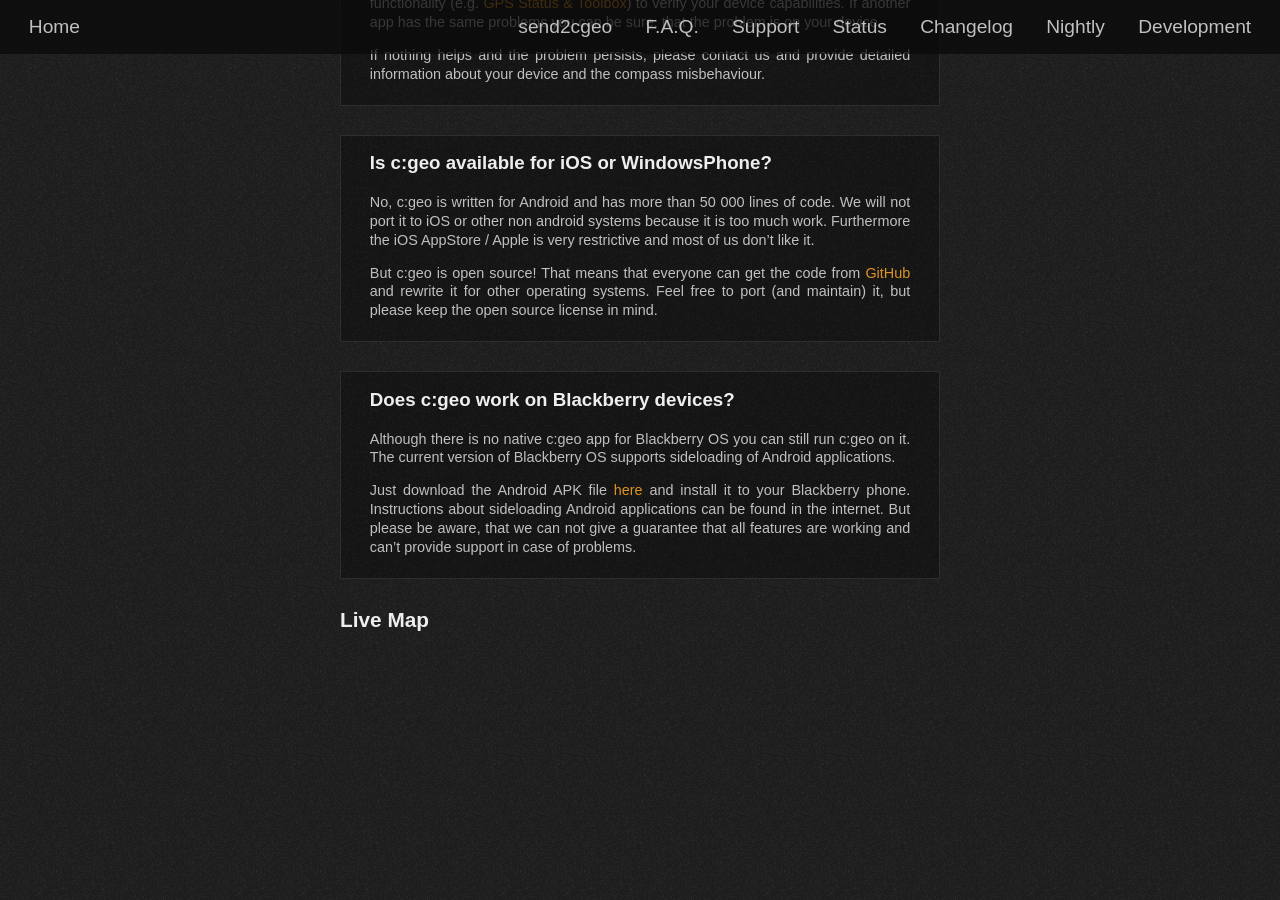
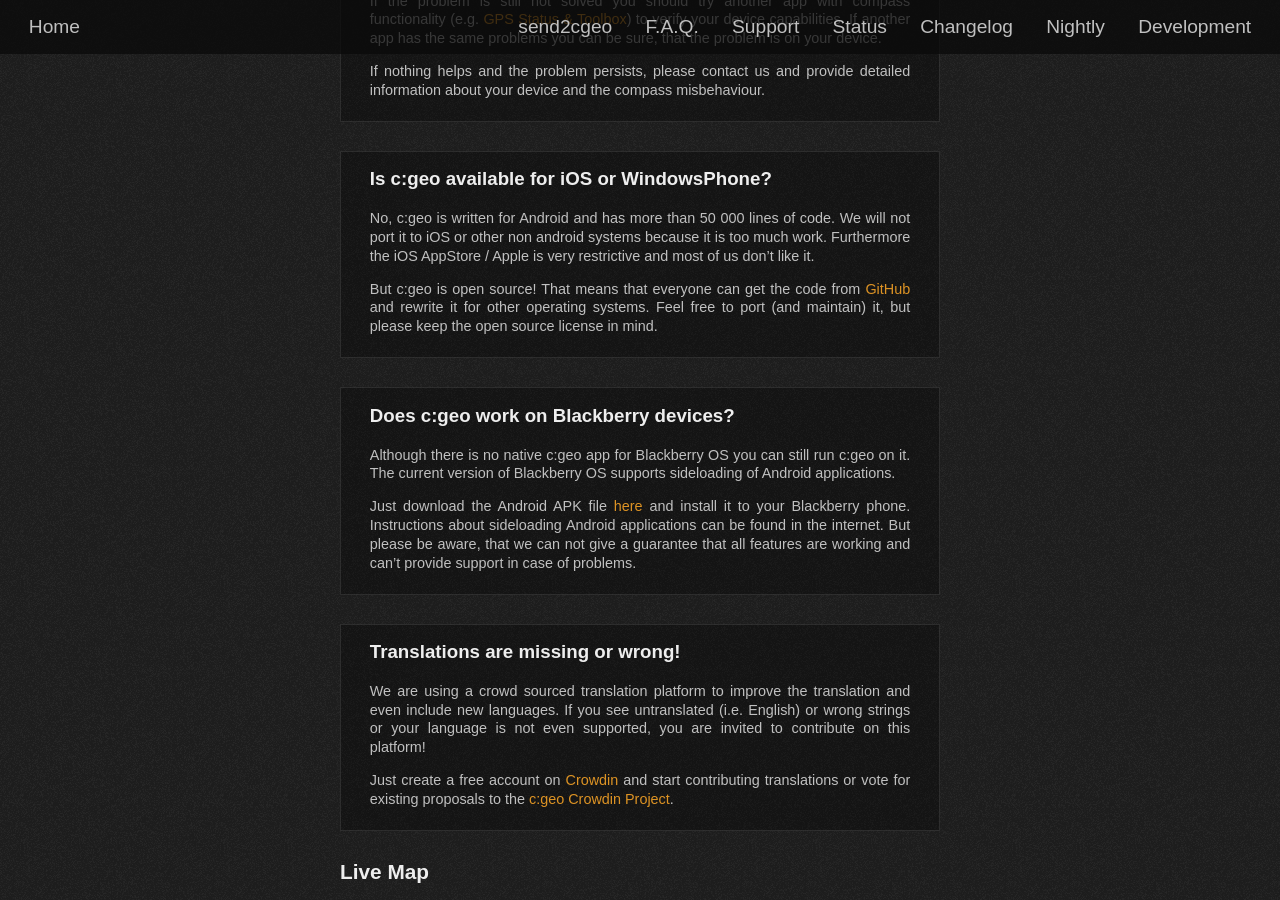
Before and after one commit to cgeo/cgeo.github.io, a Jekyll site: the page built from faq.html, in a window 1280 px wide and 900 px high, scrolled down 6766 px. Built offline with Jekyll 4.4.1, drawn with Linux system fonts in a browser that asks for light colours; some web fonts are replaced; before the commit the page ends 7414 px from its top, so only the background shows below that; some of the changed text lies outside the part shown.

Commit message:
FAQ Translations missing

```diff
--- a/_data/faq.yml
+++ b/_data/faq.yml
@@ -232,5 +232,11 @@
             Just download the Android APK file [here](https://github.com/cgeo/cgeo/releases/latest) and install it to your Blackberry phone. Instructions about sideloading Android applications can be found in the internet.
             But please be aware, that we can not give a guarantee that all features are working and can't provide support in case of problems.
 
+      - title: Translations are missing or wrong!
+        content: |
+            We are using a crowd sourced translation platform to improve the translation and even include new languages.
+            If you see untranslated (i.e. English) or wrong strings or your language is not even supported, you are invited to contribute on this platform!
+
+            Just create a free account on [Crowdin](https://crowdin.com/) and start contributing translations or vote for existing proposals to the [c:geo Crowdin Project](https://crowdin.com/project/cgeo).
 - title: Live Map
   items:
```
